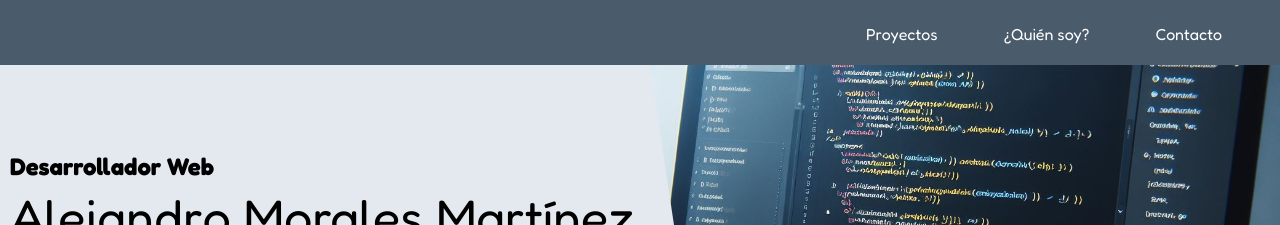
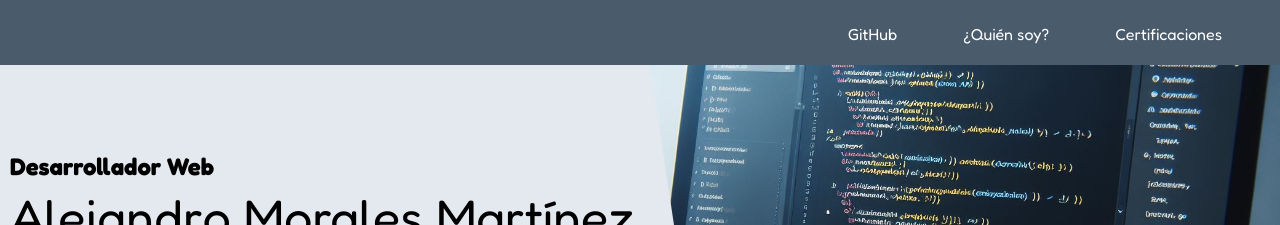
Before and after one commit to Alejandromorales27/portafolio, a plain HTML site: page index.html in a window 1280 px wide. Shown: the top 225 px of the page. Drawn offline with Linux system fonts and the light colour scheme.

Commit message:
se agregan enlaces

```diff
--- a/index.html
+++ b/index.html
@@ -10,9 +10,9 @@
     <header>
         <nav id="menu-header">
             <ul>
-                <li><a href="#content-certificaciones">Proyectos</a></li>
+                <li><a href="https://github.com/Alejandromorales27" target="_blank">GitHub</a></li>
                 <li><a href="#title">¿Quién soy?</a></li>
-                <li><a href="">Contacto</a></li>
+                <li><a href="#content-certificaciones">Certificaciones</a></li>
             </ul>
         </nav>
     </header>
```
